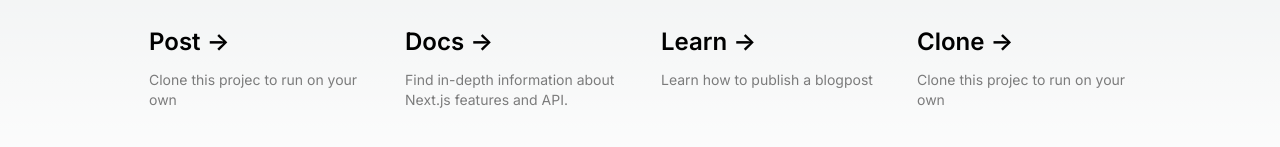
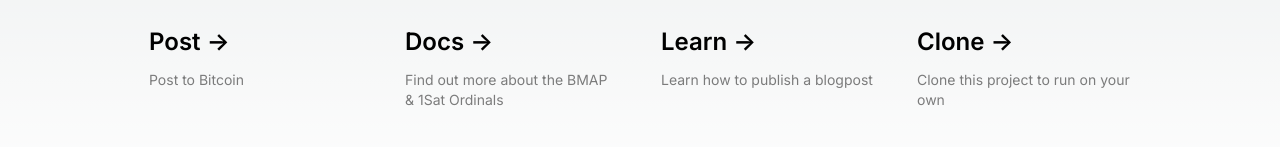
Before and after one commit to ZacharyWeiner/ord-post, a Next.js app: page / in a window 1280 px wide. Shown: the part 577-724 px from the top of the page. Built offline with nearby package versions, Linux system fonts and the light colour scheme; no server answers.

Commit message:
fixed footer links and descriptions

```diff
--- a/pages/index.js
+++ b/pages/index.js
@@ -71,7 +71,7 @@
             </span>
           </h2>
           <p className={`m-0 max-w-[30ch] text-sm opacity-50`}>
-            Clone this projec to run on your own
+            Post to Bitcoin
           </p>
         </Link>
         <a
@@ -87,7 +87,7 @@
             </span>
           </h2>
           <p className={`m-0 max-w-[30ch] text-sm opacity-50`}>
-            Find in-depth information about Next.js features and API.
+            Find out more about the BMAP & 1Sat Ordinals
           </p>
         </a>
 
@@ -121,7 +121,7 @@
             </span>
           </h2>
           <p className={`m-0 max-w-[30ch] text-sm opacity-50`}>
-            Clone this projec to run on your own
+            Clone this project to run on your own
           </p>
         </a>
       </div>
```
